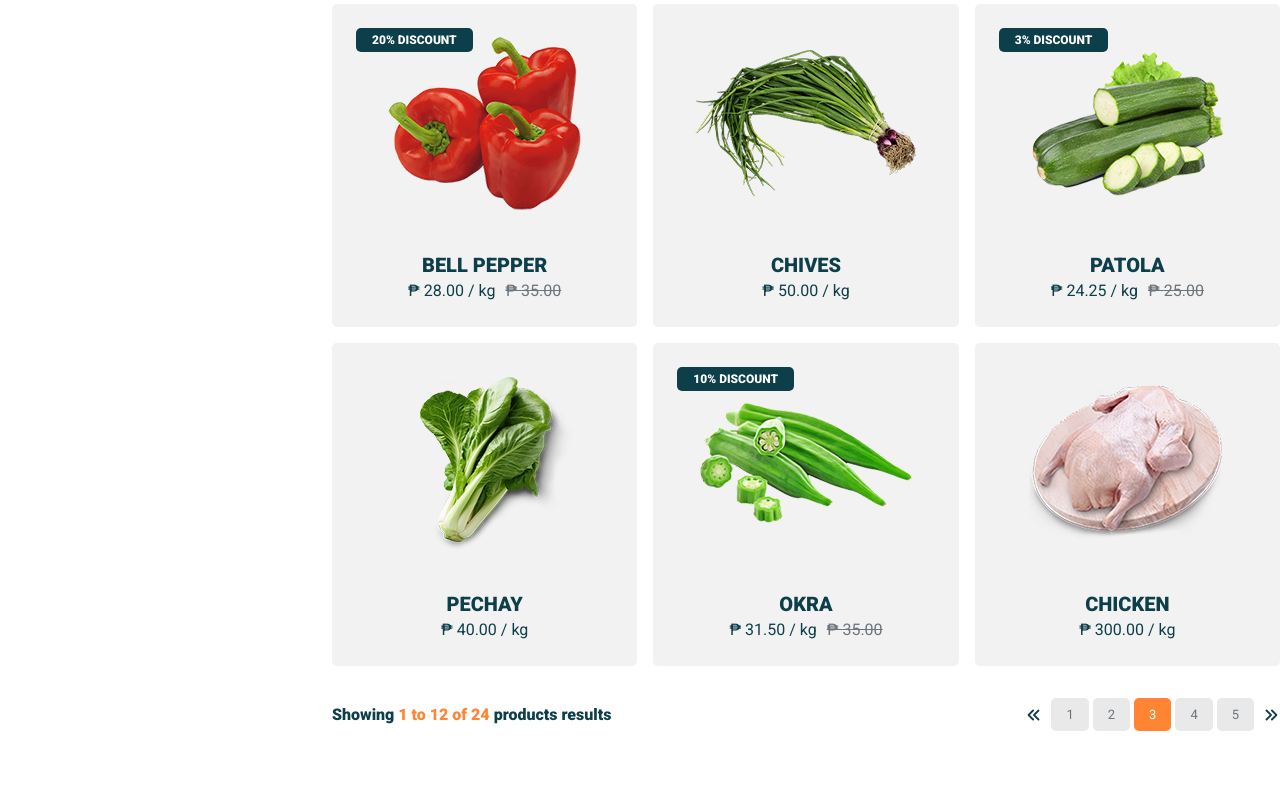
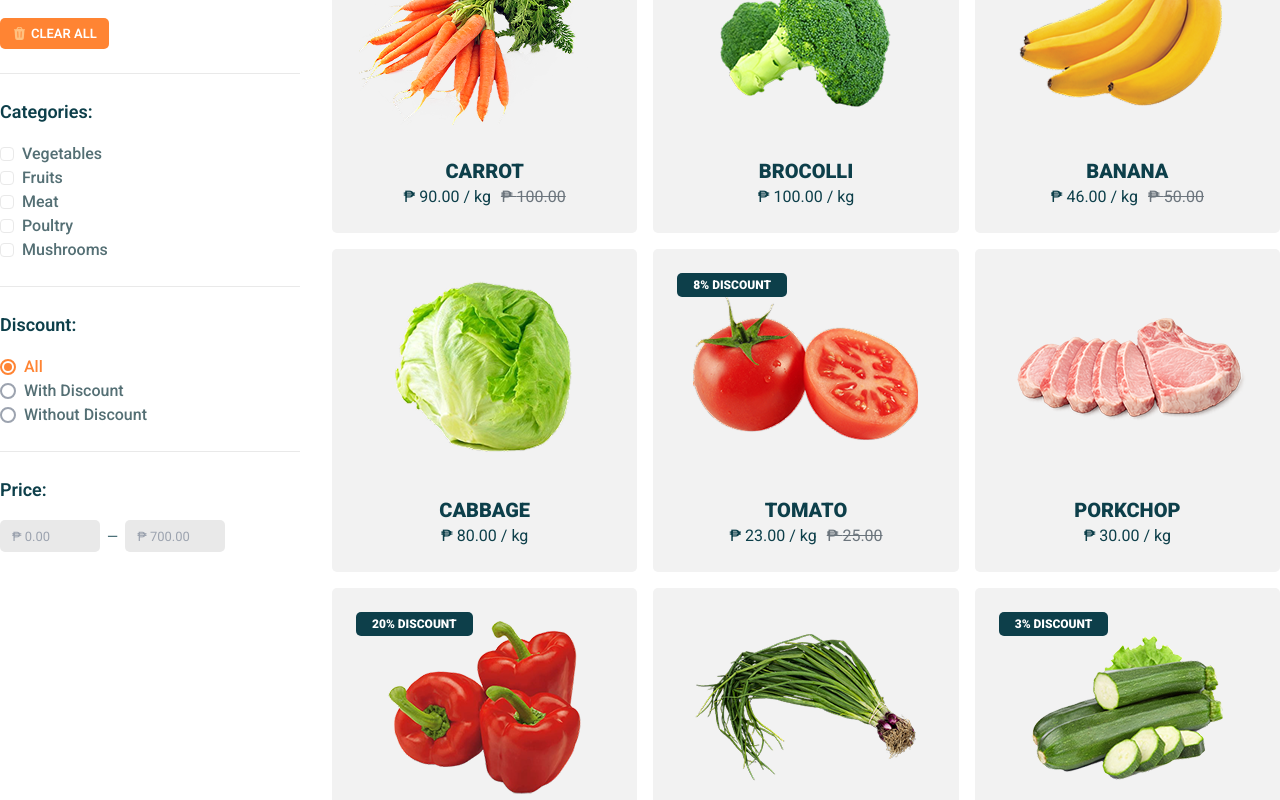
Before and after one commit to warrenequinan/earthandskygarden, a Next.js app: page /products in a window 1280 px wide. Shown: the part 794-1594 px from the top of the page. Built offline with nearby package versions, Linux system fonts and the light colour scheme.

Commit message:
Add new reusable filter group discount component

```diff
--- /dev/null
+++ b/app/_components/ui/FilterGroup.tsx
@@ -0,0 +1,65 @@
+"use client";
+
+import clsx from "clsx";
+import { useState } from "react";
+
+type OptionsType = {
+  name: string;
+  placeholder: string;
+};
+
+type FilterGroupPropType = {
+  name: string;
+  options: OptionsType[];
+  defaultValue: string;
+};
+
+const FilterGroup = ({ name, options, defaultValue }: FilterGroupPropType) => {
+  const [filter, setFilter] = useState(defaultValue);
+
+  if (!options || !name || !defaultValue) return;
+
+  const handleChangeFilter = (e: React.ChangeEvent<HTMLInputElement>) => {
+    const value = e.target.value;
+    if (value) {
+      setFilter(value);
+    }
+  };
+
+  return (
+    <fieldset className="mt-4 flex flex-col">
+      {options.map((item) => {
+        const isActive = item.name === filter;
+        return (
+          <label
+            key={item.name}
+            className={clsx(
+              "flex items-center gap-2 text-base font-medium text-secondary-200 transition duration-300",
+              isActive && "!text-accent-700",
+            )}
+          >
+            <input
+              className="peer sr-only mr-2"
+              type="radio"
+              name={name}
+              value={item.name}
+              checked={filter === item.name}
+              onChange={handleChangeFilter}
+            />
+            <span className="flex justify-center items-center h-4 w-4 p-[2px] rounded-full border-2 border-gray-400 transition duration-300 peer-checked:border-accent-700">
+              <span
+                className={clsx(
+                  "h-full w-full scale-0 rounded-full bg-accent-700 transition duration-300",
+                  isActive && "scale-100",
+                )}
+              />
+            </span>
+            {item.placeholder}
+          </label>
+        );
+      })}
+    </fieldset>
+  );
+};
+
+export default FilterGroup;
--- a/app/_components/ui/HeroSection.tsx
+++ b/app/_components/ui/HeroSection.tsx
@@ -23,7 +23,7 @@ const HeroSection = ({
   return (
     <section
       className={clsx(
-        "relative flex h-[600] items-center justify-center px-6 text-center uppercase lg:px-0",
+        "relative flex h-[600px] items-center justify-center px-6 text-center uppercase lg:px-0",
         !background && "bg-slate-600",
       )}
     >
--- a/app/_components/ui/ProductsFilter.tsx
+++ b/app/_components/ui/ProductsFilter.tsx
@@ -1,4 +1,5 @@
 import CategoryFilter from "@/app/_components/ui/CategoryFilter";
+import FilterGroup from "./FilterGroup";
 
 const ProductsFilter = () => {
   const category = [
@@ -9,22 +10,31 @@ const ProductsFilter = () => {
     { name: "mushrooms", placeholder: "Mushrooms" },
   ];
 
+  const discount = [
+    { name: "all", placeholder: "All" },
+    { name: "with-discount", placeholder: "With Discount" },
+    { name: "without-discount", placeholder: "Without Discount" },
+  ];
+
   return (
     <>
       <div className="border-b border-muted-500 pb-6 pt-6">
         <div className="flex items-center gap-2">
-          <h5 className="text-lg font-semibold text-primary">
-            Categories:
-          </h5>
+          <h5 className="text-lg font-semibold text-primary">Categories:</h5>
         </div>
         <CategoryFilter category={category} />
       </div>
-      <div className="pb-0 lg:pb-6 pt-6">
+      <div className="border-b border-muted-500 pb-6 pt-6">
+        <div className="flex items-center gap-2">
+          <h5 className="text-lg font-semibold text-primary">Discount:</h5>
+        </div>
+        <FilterGroup name="discountFilter" options={discount} defaultValue="all" />
+      </div>
+      <div className="pb-0 pt-6 lg:pb-6">
         <div className="flex items-center gap-2">
           <h5 className="text-lg font-semibold text-primary">Price:</h5>
         </div>
-
-        <div className="mt-4 border-b border-muted-500 lg:border-none pb-6">
+        <div className="mt-4 border-b border-muted-500 pb-6 lg:border-none">
           <fieldset className="flex items-center gap-2 text-[13px]">
             <label>
               <input
```
